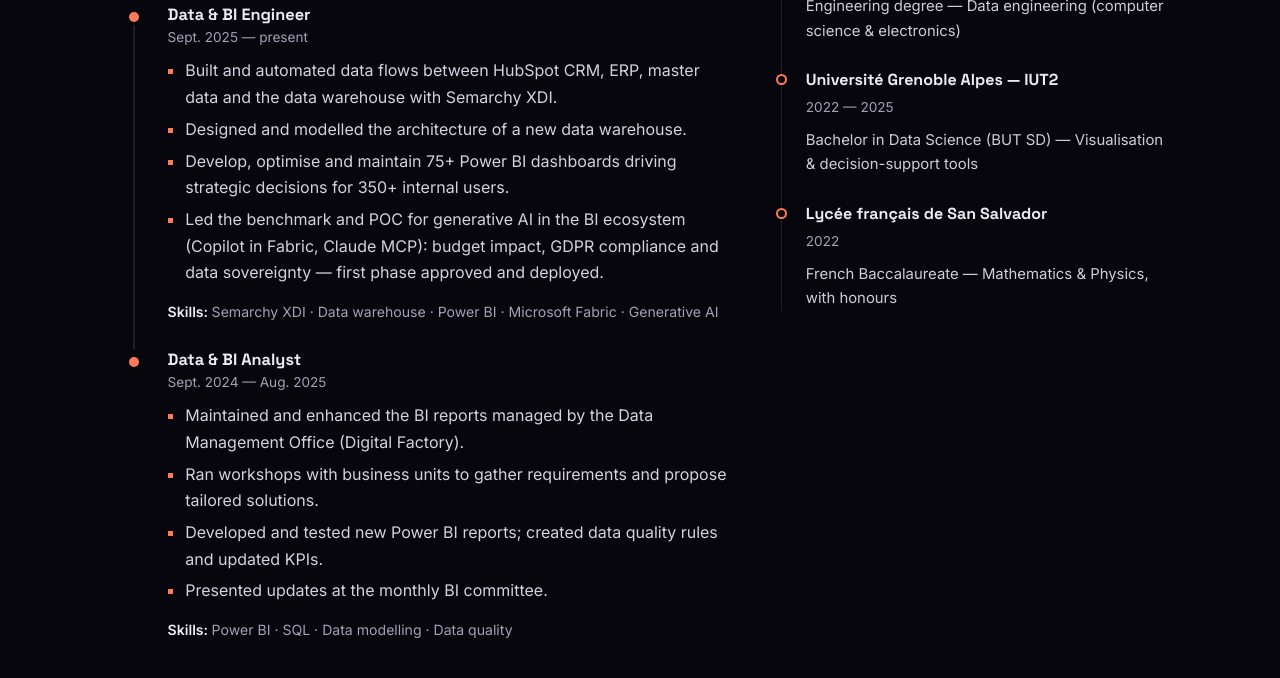
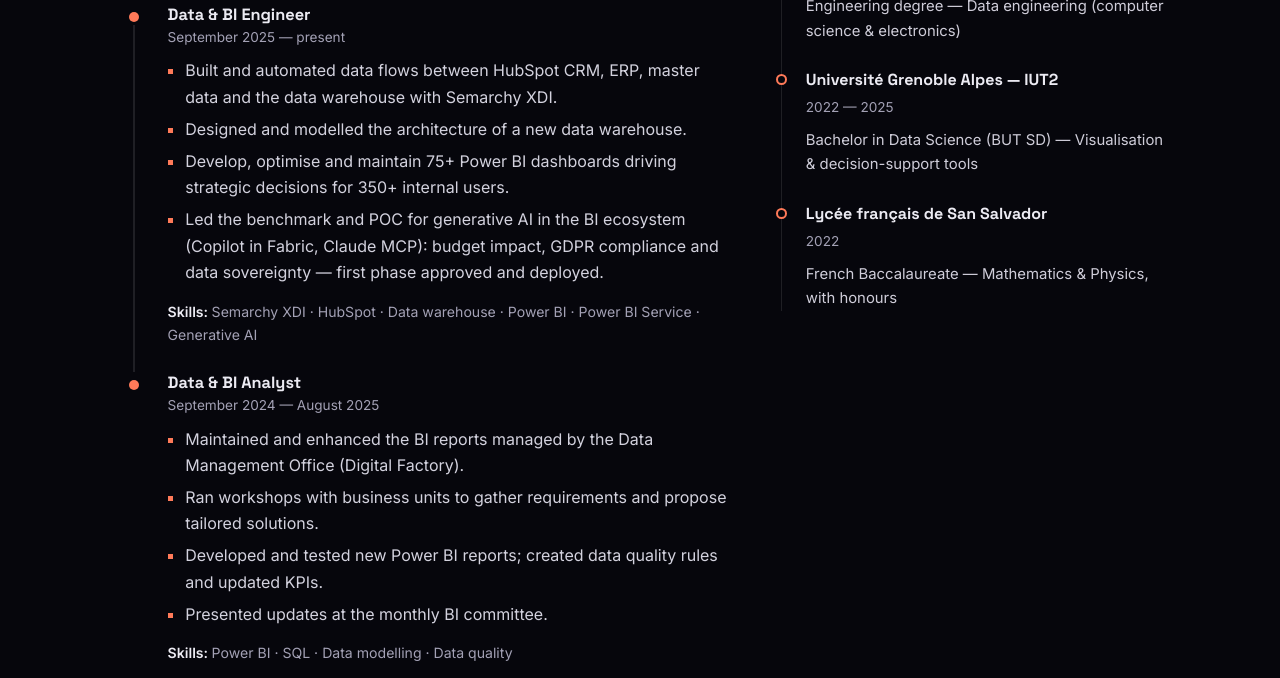
Before and after one commit to jonathandiazv/Jonathan-s-portfolio, a plain HTML site: page index.html in a window 1280 px wide. Shown: the part 1984-2662 px from the top of the page. Drawn offline with Linux system fonts and the light colour scheme.

Commit message:
Logos des entreprises, mois en toutes lettres et finitions
- Logos GEM et P&V à la place des initiales
- Dates avec les mois écrits en entier (FR/EN/ES)
- Projet phare : sponsor sur sa propre ligne, « Voir le projet sur GitHub »
- Compétences GEM : HubSpot et Power BI Service à la place de Fabric

```diff
--- a/css/styles.css
+++ b/css/styles.css
@@ -201,6 +201,7 @@ h1, h2, h3 { font-family: var(--font-title); line-height: 1.2; margin: 0; }
   background: var(--surface-2); border: 1px solid var(--border);
   font: 700 .78rem var(--font-title); letter-spacing: .02em;
 }
+img.co-logo { object-fit: cover; background: #fff; padding: 0; }
 .co-head h4 { margin: 0; font-family: var(--font-title); font-size: 1.15rem; }
 .companies .when { display: block; color: var(--muted); font-size: .85rem; }
 .co-head .when { margin: 0; }
@@ -249,6 +250,7 @@ h1, h2, h3 { font-family: var(--font-title); line-height: 1.2; margin: 0; }
 .eyebrow { margin: 0 0 .5rem; color: var(--accent); font-size: .78rem; letter-spacing: .18em; text-transform: uppercase; font-weight: 600; }
 .featured h3 { font-size: clamp(1.4rem, 3.5vw, 1.9rem); margin-bottom: .5rem; }
 .featured .meta { color: var(--muted); font-size: .88rem; margin: 0 0 1rem; }
+.featured .meta span { display: block; }
 .featured p { margin: 0 0 1rem; }
 
 .projects-grid { display: grid; grid-template-columns: repeat(auto-fill, minmax(300px, 1fr)); gap: 1.25rem; }
--- a/js/content.js
+++ b/js/content.js
@@ -31,7 +31,7 @@ window.SITE = {
       academicTitle: "Projets académiques",
       readMore: "Voir le détail",
       skillsLabel: "Compétences",
-      viewCode: "Voir le code sur GitHub",
+      viewCode: "Voir le projet sur GitHub",
       close: "Fermer",
       skillsTitle: "Compétences",
       softTitle: "Savoir-être",
@@ -60,7 +60,7 @@ window.SITE = {
       academicTitle: "Academic projects",
       readMore: "Read more",
       skillsLabel: "Skills",
-      viewCode: "View the code on GitHub",
+      viewCode: "View the project on GitHub",
       close: "Close",
       skillsTitle: "Skills",
       softTitle: "Soft skills",
@@ -89,7 +89,7 @@ window.SITE = {
       academicTitle: "Proyectos académicos",
       readMore: "Ver detalle",
       skillsLabel: "Competencias",
-      viewCode: "Ver el código en GitHub",
+      viewCode: "Ver el proyecto en GitHub",
       close: "Cerrar",
       skillsTitle: "Competencias",
       softTitle: "Habilidades blandas",
@@ -168,6 +168,7 @@ window.SITE = {
     {
       org: "Grenoble École de Management (GEM)",
       initials: "GEM",
+      logo: "assets/img/logo-gem.png",
       fr: { meta: "Alternance · Grenoble, France" },
       en: { meta: "Apprenticeship · Grenoble, France" },
       es: { meta: "Alternancia · Grenoble, Francia" },
@@ -175,7 +176,7 @@ window.SITE = {
         {
           fr: {
             role: "Data & BI Engineer",
-            when: "Sept. 2025 — aujourd'hui",
+            when: "Septembre 2025 — aujourd'hui",
             points: [
               "Construction et automatisation des flux entre HubSpot CRM, ERP, référentiels de données et data warehouse avec Semarchy XDI.",
               "Conception et modélisation de l'architecture d'un nouveau data warehouse.",
@@ -185,7 +186,7 @@ window.SITE = {
           },
           en: {
             role: "Data & BI Engineer",
-            when: "Sept. 2025 — present",
+            when: "September 2025 — present",
             points: [
               "Built and automated data flows between HubSpot CRM, ERP, master data and the data warehouse with Semarchy XDI.",
               "Designed and modelled the architecture of a new data warehouse.",
@@ -195,7 +196,7 @@ window.SITE = {
           },
           es: {
             role: "Data & BI Engineer",
-            when: "Sept. 2025 — actualidad",
+            when: "Septiembre 2025 — actualidad",
             points: [
               "Construcción y automatización de flujos entre HubSpot CRM, ERP, datos maestros y el data warehouse con Semarchy XDI.",
               "Diseño y modelado de la arquitectura de un nuevo data warehouse.",
@@ -203,12 +204,12 @@ window.SITE = {
               "Líder del estudio comparativo y del POC de IA generativa en el ecosistema BI (Copilot en Fabric, MCP Claude): impacto presupuestario, cumplimiento del RGPD y soberanía de los datos — validación y despliegue de la primera fase."
             ]
           },
-          skills: ["Semarchy XDI", "Data warehouse", "Power BI", "Microsoft Fabric", "IA générative / Generative AI / IA generativa"]
+          skills: ["Semarchy XDI", "HubSpot", "Data warehouse", "Power BI", "Power BI Service", "IA générative / Generative AI / IA generativa"]
         },
         {
           fr: {
             role: "Data & BI Analyst",
-            when: "Sept. 2024 — août 2025",
+            when: "Septembre 2024 — août 2025",
             points: [
               "Maintenance et amélioration des rapports BI gérés par le Data Management Office (Digital Factory).",
               "Ateliers avec les équipes métiers pour recueillir les besoins et proposer des solutions adaptées.",
@@ -218,7 +219,7 @@ window.SITE = {
           },
           en: {
             role: "Data & BI Analyst",
-            when: "Sept. 2024 — Aug. 2025",
+            when: "September 2024 — August 2025",
             points: [
               "Maintained and enhanced the BI reports managed by the Data Management Office (Digital Factory).",
               "Ran workshops with business units to gather requirements and propose tailored solutions.",
@@ -228,7 +229,7 @@ window.SITE = {
           },
           es: {
             role: "Data & BI Analyst",
-            when: "Sept. 2024 — ago. 2025",
+            when: "Septiembre 2024 — agosto 2025",
             points: [
               "Mantenimiento y mejora de los informes BI gestionados por el Data Management Office (Digital Factory).",
               "Talleres con los equipos de negocio para recoger necesidades y proponer soluciones a medida.",
@@ -243,6 +244,7 @@ window.SITE = {
     {
       org: "P&V Group",
       initials: "P&V",
+      logo: "assets/img/logo-pv.png",
       fr: { meta: "Stage · Bruxelles, Belgique" },
       en: { meta: "Internship · Brussels, Belgium" },
       es: { meta: "Prácticas · Bruselas, Bélgica" },
@@ -250,7 +252,7 @@ window.SITE = {
         {
           fr: {
             role: "Data Analyst",
-            when: "Avr. — juin 2024",
+            when: "Avril — juin 2024",
             points: [
               "Développement d'un algorithme de matching pour associer des prospects aux clients actifs.",
               "Tableau de bord Power BI de suivi de l'efficacité des campagnes marketing pour optimiser les investissements.",
@@ -259,7 +261,7 @@ window.SITE = {
           },
           en: {
             role: "Data Analyst",
-            when: "Apr. — June 2024",
+            when: "April — June 2024",
             points: [
               "Developed a matching algorithm linking prospects to active customers.",
               "Built a Power BI dashboard tracking marketing campaign effectiveness to optimise spend.",
@@ -268,7 +270,7 @@ window.SITE = {
           },
           es: {
             role: "Data Analyst",
-            when: "Abr. — jun. 2024",
+            when: "Abril — junio 2024",
             points: [
               "Desarrollo de un algoritmo de matching para asociar prospectos con clientes activos.",
               "Tablero Power BI de seguimiento de la eficacia de las campañas de marketing para optimizar la inversión.",
@@ -307,7 +309,7 @@ window.SITE = {
   featured: {
     fr: {
       title: "SCOT — Système de contrôle optique par IA",
-      meta: "Chef de projet & lead technique data · Sept. 2025 — aujourd'hui · Sponsor : Télécom Saint-Étienne",
+      meta: ["Chef de projet & lead technique data · Septembre 2025 — aujourd'hui", "Sponsor : Télécom Saint-Étienne"],
       summary: "Conception d'un système d'inspection optique basé sur l'IA pour détecter et classifier automatiquement des anomalies microscopiques sur des plaques de verre industrielles.",
       points: [
         "Direction d'une équipe pluridisciplinaire de 5 apprentis-ingénieurs (photonique, data, software) : budget, planning et feuille de route technique.",
@@ -317,7 +319,7 @@ window.SITE = {
     },
     en: {
       title: "SCOT — AI-powered optical inspection",
-      meta: "Project manager & data tech lead · Sept. 2025 — present · Sponsor: Télécom Saint-Étienne",
+      meta: ["Project manager & data tech lead · September 2025 — present", "Sponsor: Télécom Saint-Étienne"],
       summary: "Designing an AI-based optical inspection system that automatically detects and classifies microscopic defects on industrial glass plates.",
       points: [
         "Leading a cross-disciplinary team of 5 apprentice engineers (photonics, data, software): budget, schedule and technical roadmap.",
@@ -327,7 +329,7 @@ window.SITE = {
     },
     es: {
       title: "SCOT — Sistema de control óptico con IA",
-      meta: "Jefe de proyecto y líder técnico de datos · Sept. 2025 — actualidad · Patrocinador: Télécom Saint-Étienne",
+      meta: ["Jefe de proyecto y líder técnico de datos · Septiembre 2025 — actualidad", "Patrocinador: Télécom Saint-Étienne"],
       summary: "Diseño de un sistema de inspección óptica basado en IA para detectar y clasificar automáticamente anomalías microscópicas en placas de vidrio industriales.",
       points: [
         "Dirección de un equipo multidisciplinario de 5 ingenieros en formación (fotónica, datos, software): presupuesto, planificación y hoja de ruta técnica.",
--- a/js/main.js
+++ b/js/main.js
@@ -83,7 +83,9 @@
     fill($("#work"), S.work.map((w) =>
       h("li", { class: "company reveal" },
         h("div", { class: "co-head" },
-          h("span", { class: "co-logo", "aria-hidden": "true" }, w.initials),
+          w.logo
+            ? h("img", { class: "co-logo", src: w.logo, alt: "", width: "48", height: "48" })
+            : h("span", { class: "co-logo", "aria-hidden": "true" }, w.initials),
           h("div", null, h("h4", null, w.org), h("span", { class: "when" }, w[lang].meta))),
         h("ol", { class: "roles" }, w.roles.map((r) => {
           const c = r[lang];
@@ -102,7 +104,7 @@
     // Projet phare
     const f = S.featured[lang], fe = $("#featured");
     $("[data-k=title]", fe).textContent = f.title;
-    $("[data-k=meta]", fe).textContent = f.meta;
+    fill($("[data-k=meta]", fe), [].concat(f.meta).map((line) => h("span", null, line)));
     $("[data-k=summary]", fe).textContent = f.summary;
     fill($("[data-k=points]", fe), f.points.map((p) => h("li", null, p)));
     fill($("[data-k=tags]", fe), chips(S.featured.tags, lang));
```
Also changed, not shown: assets/img/logo-gem.png (added), assets/img/logo-pv.png (added).
